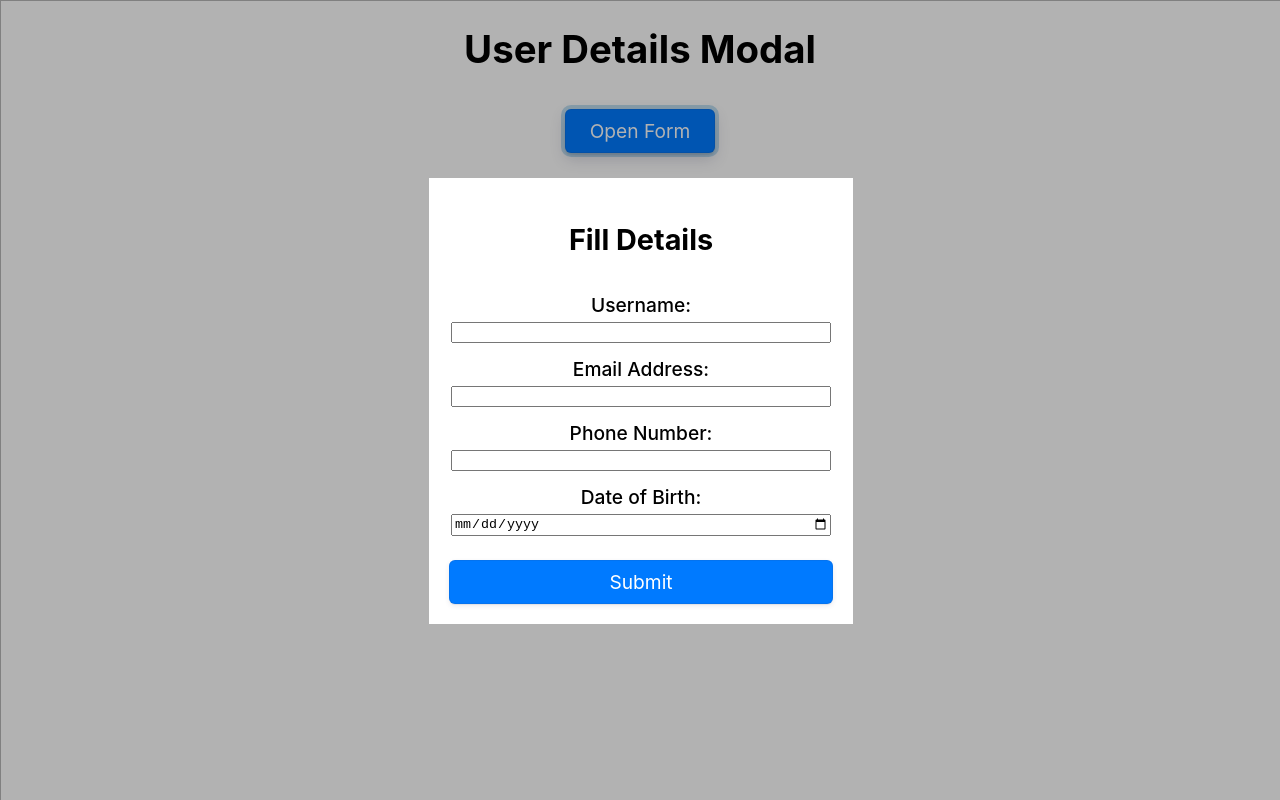
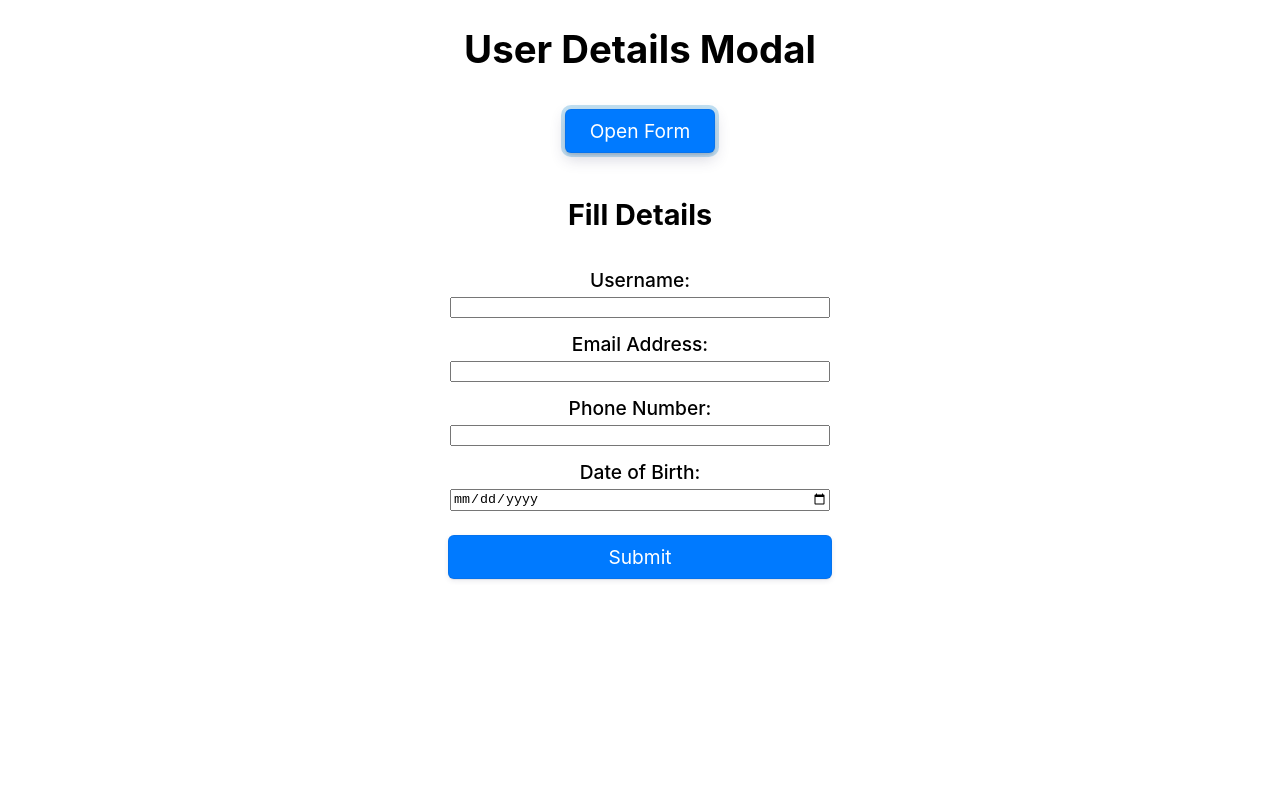
Before and after one commit to CoiferousYogi/xModal, a React (Create React App) app: page / in a window 1280 px wide. Both pictures are taken after a click on the button "Open Form". Built offline with nearby package versions, Linux system fonts and the light colour scheme.

Commit message:
Update App.js

```diff
--- a/src/App.js
+++ b/src/App.js
@@ -29,11 +29,11 @@ function App() {
 
   return (
     <div className="App">
-      <div className="modal">
+      <div className="main">
         <h1>User Details Modal</h1>
         <button onClick={clickHandler}>Open Form</button>
         {isOpen && (
-          <div className="modal-content" onClick={closeHandler}>
+          <div className="modal" onClick={closeHandler}>
             <form onSubmit={submitHandler}>
               <h2>Fill Details</h2>
               <div className="input-group">
```
